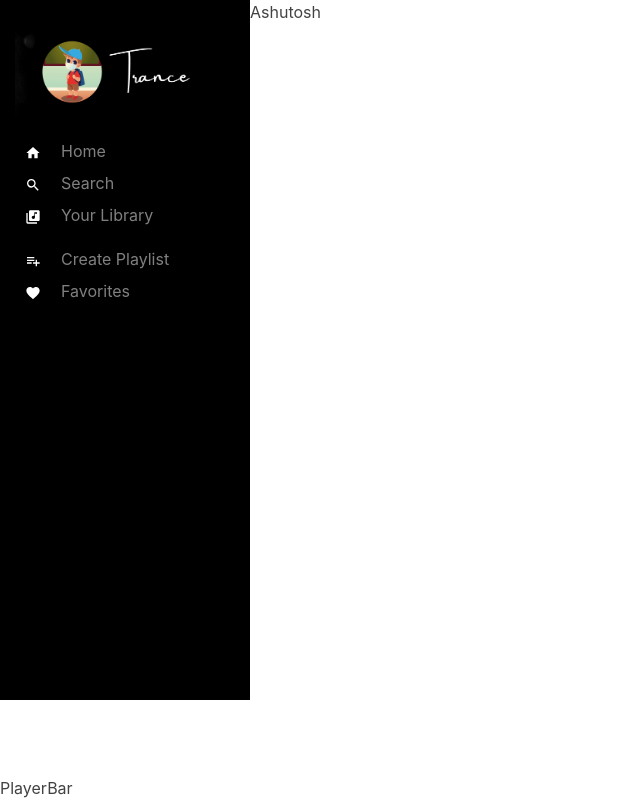
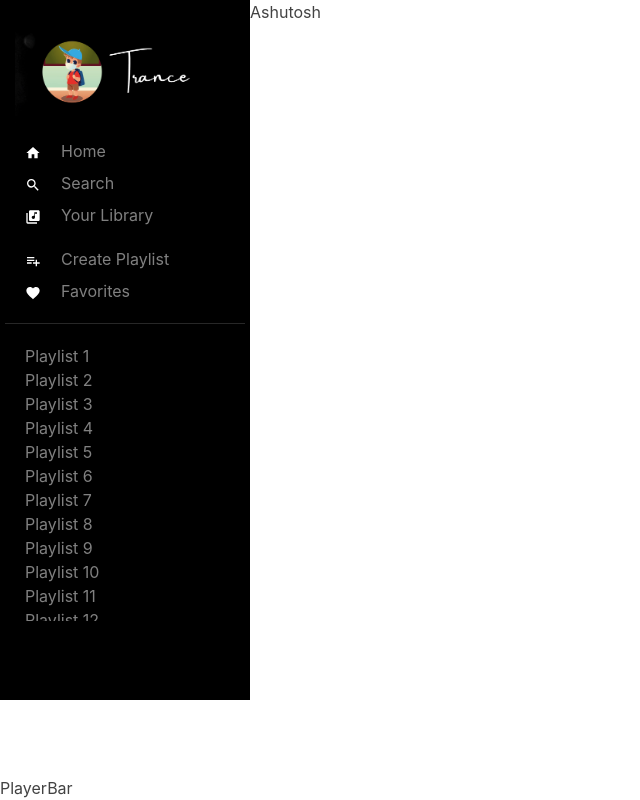
Before and after one commit to ashutosh887/trance, a Next.js app: page / in a window 1280 px wide. Shown: the whole page, without its empty margins (0-640 px from the left). Built offline with nearby package versions, Linux system fonts and the light colour scheme.

Commit message:
sidebar - template fix

```diff
--- a/components/SideBar.tsx
+++ b/components/SideBar.tsx
@@ -53,7 +53,7 @@ const musicMenu = [
   },
 ];
 
-// const playlists = new Array(30).fill(1).map((_, i) => `Playlist ${i + 1}`)
+const playlists = new Array(30).fill(1).map((_, i) => `Playlist ${i + 1}`);
 
 const Sidebar = () => {
   // const { playlists } = usePlaylist()
@@ -96,7 +96,7 @@ const Sidebar = () => {
         {/* <Divider color="gray.800" /> */}
 
         {/* Music Menu */}
-        <Box marginTop="20px">
+        <Box marginTop="20px" marginBottom="20px">
           <List spacing={2}>
             {musicMenu.map((menu) => (
               <ListItem paddingX="20px" fontSize="16px" key={menu.name}>
@@ -116,6 +116,22 @@ const Sidebar = () => {
             ))}
           </List>
         </Box>
+
+        {/* Playlists */}
+        <Divider color="gray.800" />
+        <Box height="45%" overflowY="auto" paddingY="20px">
+          <List spaceing={2}>
+            {playlists.map((playlist) => (
+              <ListItem paddingX="20px" key={playlist.id}>
+                <LinkBox>
+                  <NextLink href="/" passHref>
+                    <LinkOverlay>{playlist}</LinkOverlay>
+                  </NextLink>
+                </LinkBox>
+              </ListItem>
+            ))}
+          </List>
+        </Box>
       </Box>
     </Box>
   );
```
